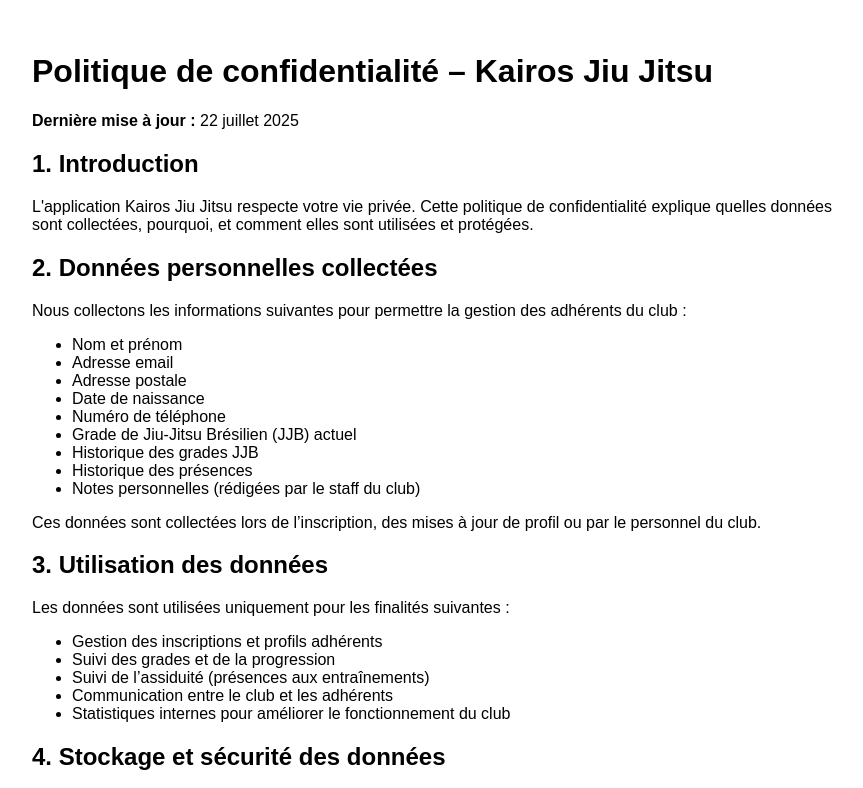
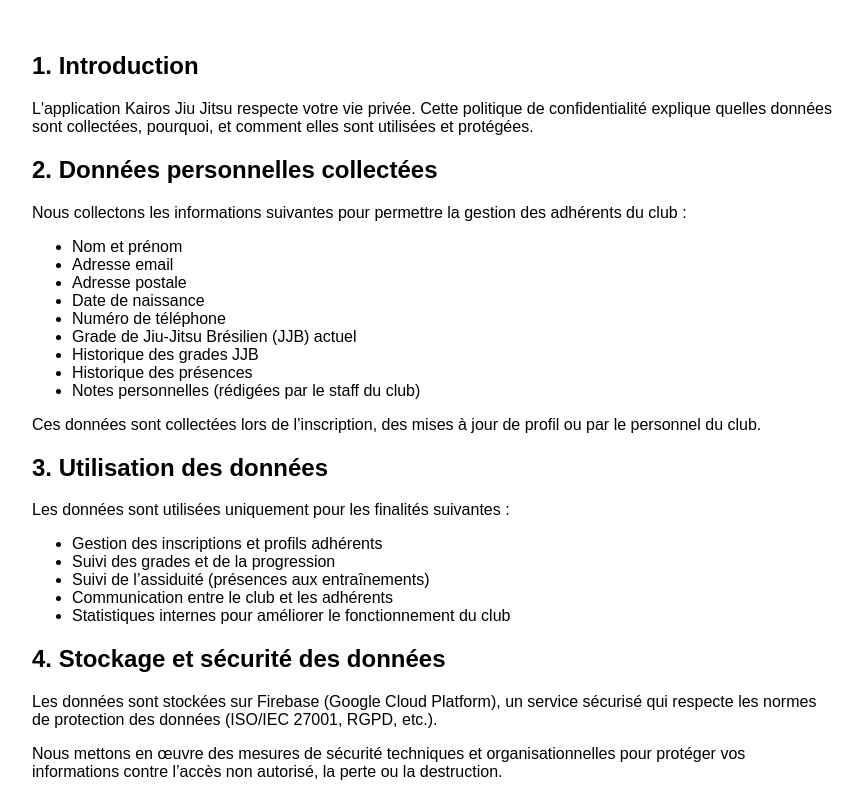
Before and after one commit to theveninj/kairos-privacy-policy, a plain HTML site: page index.html in a window 1280 px wide. Shown: the top 788 px of the page, without its empty margins (208-1071 px from the left). Drawn offline with Linux system fonts and the light colour scheme.

Commit message:
Update index.html

```diff
--- a/index.html
+++ b/index.html
@@ -6,8 +6,6 @@
   <title>Politique de confidentialité - Kairos Jiu Jitsu</title>
 </head>
 <body style="font-family: sans-serif; max-width: 800px; margin: auto; padding: 2rem;">
-  <h1>Politique de confidentialité – Kairos Jiu Jitsu</h1>
-  <p><strong>Dernière mise à jour :</strong> 22 juillet 2025</p>
 
   <h2>1. Introduction</h2>
   <p>L'application Kairos Jiu Jitsu respecte votre vie privée. Cette politique de confidentialité explique quelles données sont collectées, pourquoi, et comment elles sont utilisées et protégées.</p>
```
